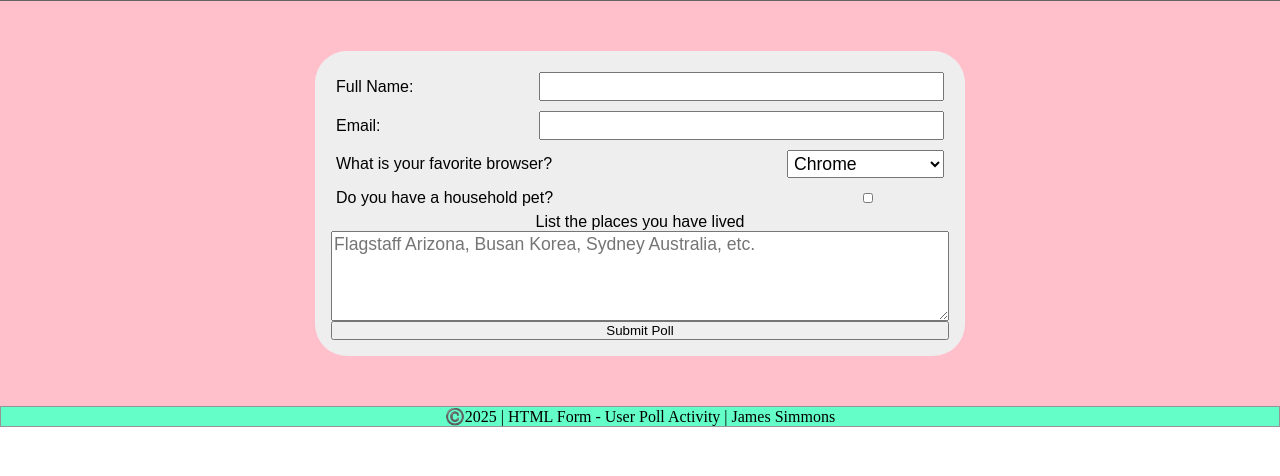
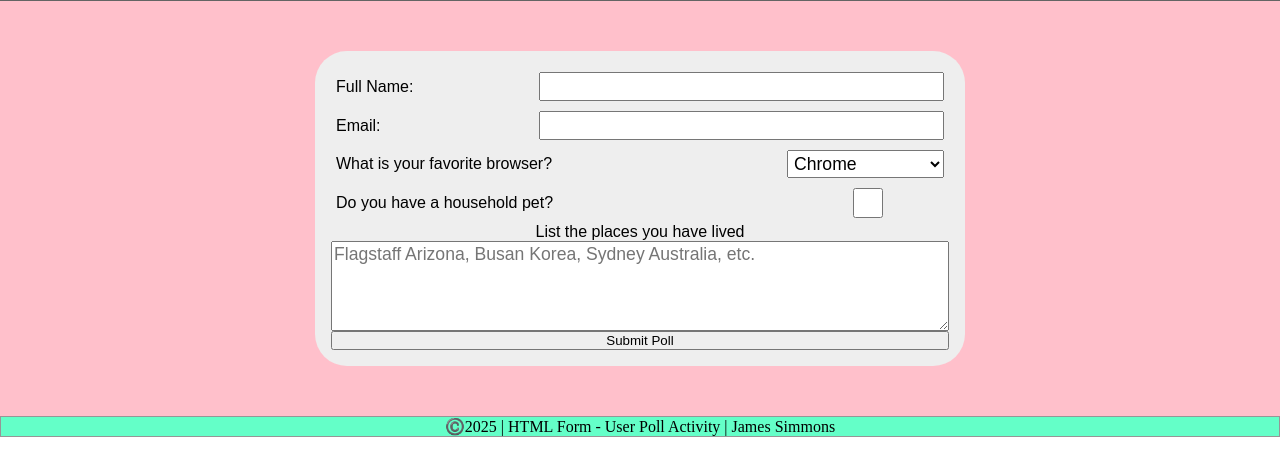
Before and after one commit to JSSimmons/wdd130, a plain HTML site: page week05/poll-form.html in a window 1280 px wide. Shown: the part 78-554 px from the top of the page. Drawn offline with Linux system fonts and the light colour scheme.

Commit message:
made the checkbox element easier to interact with by updating its size

```diff
--- a/week05/styles/poll-form.css
+++ b/week05/styles/poll-form.css
@@ -55,8 +55,8 @@
 }
 
 input[type="checkbox"] {
-    width: 10px;
-    height: 20px;
+    width: 30px;
+    height: 30px;
     justify-self: center;
     vertical-align: bottom;
 }
```
